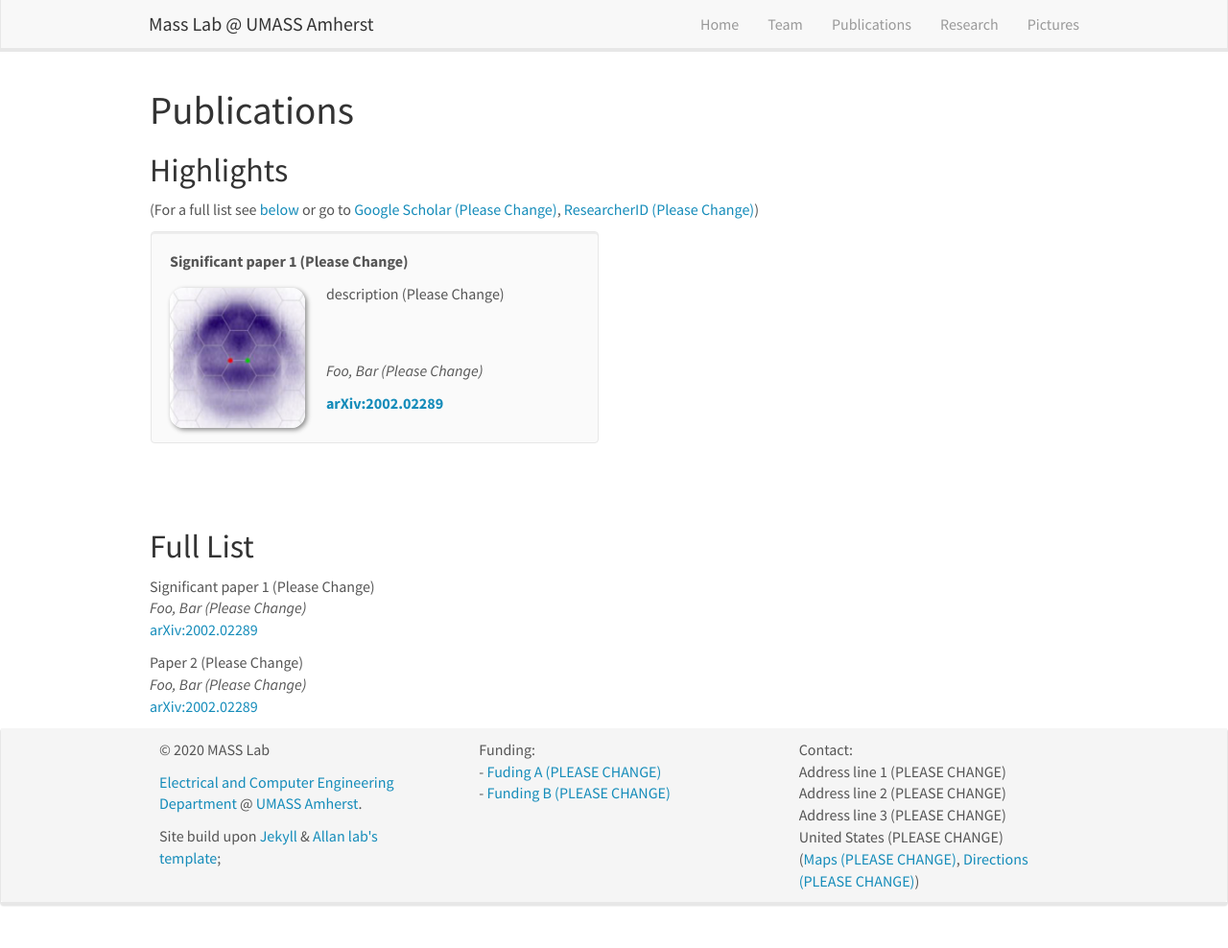
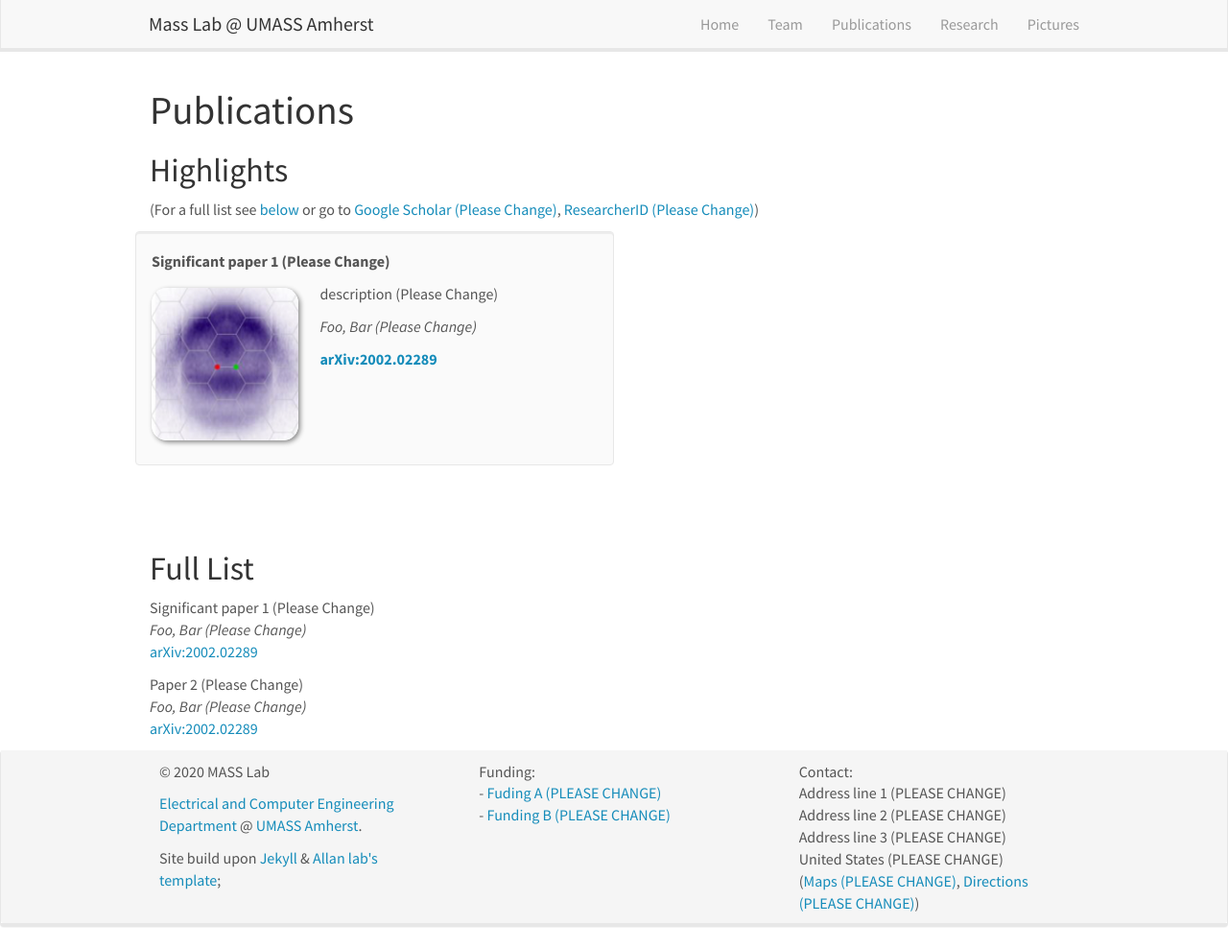
Before and after one commit to UTSASRG/UTSASRG.github.io, a Jekyll site: the page built from _pages/publications.md, in a window 1280 px wide and 988 px high. Shown: the whole window at 96% size. Built offline with Jekyll 4.4.1, drawn with Linux system fonts in a browser that asks for light colours.

```diff
--- a/_data/publist.yml
+++ b/_data/publist.yml
@@ -1,6 +1,6 @@
 - title: "Significant paper 1 (Please Change)"
   image: TBG_ARPES.png
-  description: description  (Please Change) <br/> <br/> <br/>
+  description: description  (Please Change)
   authors: Foo, Bar  (Please Change)
   link:
     url: https://arxiv.org/abs/2002.02289
@@ -10,7 +10,7 @@
 
 - title: "Paper 2 (Please Change)"
   image: TBG_ARPES.png
-  description: description  (Please Change) <br/> <br/> <br/>
+  description: description  (Please Change)
   authors: Foo, Bar  (Please Change)
   link:
     url: https://arxiv.org/abs/2002.02289
--- a/_pages/publications.md
+++ b/_pages/publications.md
@@ -22,8 +22,7 @@ permalink: /publications/
 {% if even_odd == 0 %}
 <div class="row">
 {% endif %}
-<div class="col-sm-6 clearfix">
- <div class="well">
+<div class="col-sm-6 clearfix well">
   <pubtit>{{ publi.title }}</pubtit>
   <img src="{{ site.url }}{{ site.baseurl }}/images/pubpic/{{ publi.image }}" class="img-responsive" width="33%" style="float: left" />
   <p>{{ publi.description }}</p>
@@ -31,7 +30,6 @@ permalink: /publications/
   <p><strong><a href="{{ publi.link.url }}">{{ publi.link.display }}</a></strong></p>
   <p class="text-danger"><strong> {{ publi.news1 }}</strong></p>
   <p> {{ publi.news2 }}</p>
- </div>
 </div>
 
 {% assign number_printed = number_printed | plus: 1 %}
```
Also changed, not shown: _pages/home.md (+1 -1 lines), _pages/pictures.md (+1 -1 lines).
